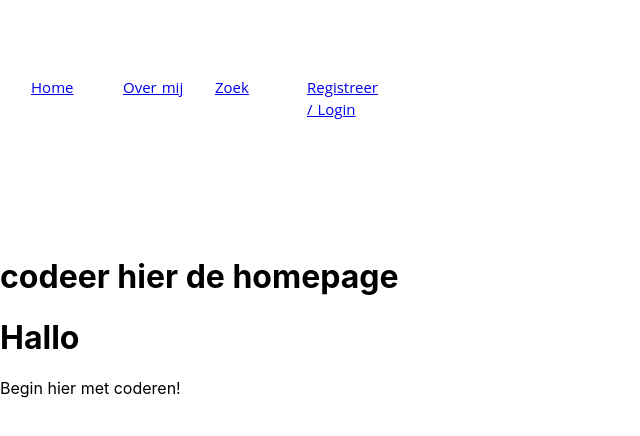
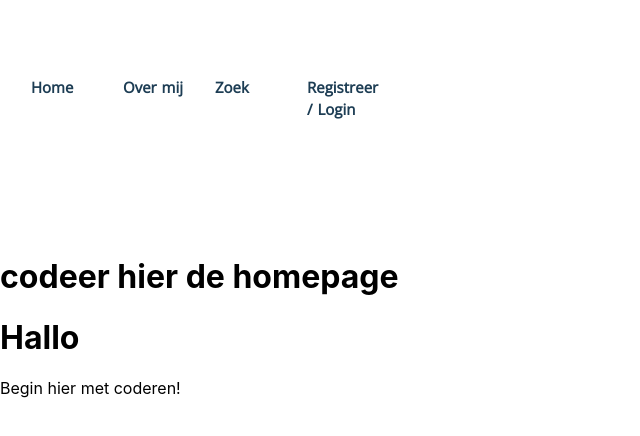
Before and after one commit to opesnoir/eindopdrachtfrontend2022-MirreCicilia-JubileeBibleApp, a React (Create React App) app: page / in a window 1280 px wide. Shown: the top 436 px of the page, without its empty margins (0-640 px from the left). Built offline with nearby package versions, Linux system fonts and the light colour scheme.

Commit message:
navigatiebalk kleuren ingesteld, gekozen voor bold indigo dye als basis, marmalade glaze bij hover en falu red bij focus

```diff
--- a/src/components/navigation/NavBar.module.css
+++ b/src/components/navigation/NavBar.module.css
@@ -1,6 +1,10 @@
-@import url('https://fonts.googleapis.com/css2?family=Open+Sans&display=swap')
-/*Kleurenpallet:
-Indigo dye: #1D3D54 */
+@import url('https://fonts.googleapis.com/css2?family=Open+Sans&display=swap');
+/*Kleuren pallet:
+Indigo dye: #1D3D54
+Falu red: #860E0E
+Marmalade Glaze: #623a1f
+Graham Cracker:  #C1A47F
+*/
 
 .navbar-container{
     height: 100px;
@@ -37,3 +41,19 @@ li{
     width: 70px;
     padding: 40px 11px 40px 11px;
 }
+
+nav a {
+    text-decoration: none;
+    font-weight: bold;
+    color: #1D3D54;
+}
+
+nav a:hover{
+    color:#623a1f;
+    font-weight: normal;
+}
+
+nav a:focus {
+    color:#860E0E;
+    font-weight: bold;
+}
```
